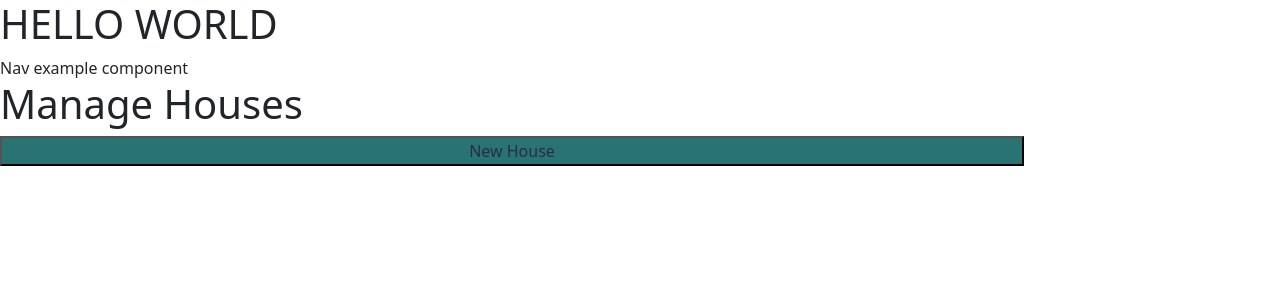
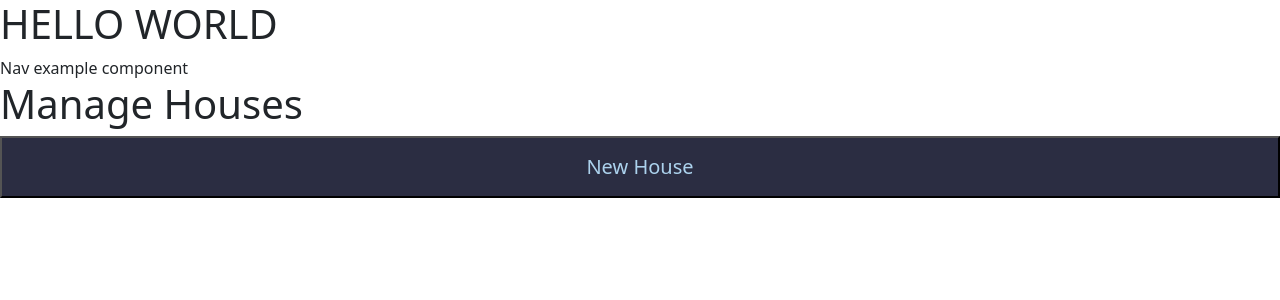
Before and after one commit to m-bocelli/matey, a Next.js app: page /manageHouses in a window 1280 px wide. Shown: the top 300 px of the page. Built offline with nearby package versions, Linux system fonts and the light colour scheme.

Commit message:
Fixing color scheme and removing unnecessary button

```diff
--- a/app/manageHouses/manageStyles.css
+++ b/app/manageHouses/manageStyles.css
@@ -1,11 +1,14 @@
 #newHouse {
-    width: 80%;
+    display: block;
+    width: 100%;
+    padding: 14px 28px;
+    font-size: 20px;
     text-align: center;
-    background-color: #297373;
-    color: #2B2D42;
+    background-color: #2B2D42;
+    color: #ACD2ED;
 }
 
 #newHouse:hover {
-    background-color: #2B2D42;
-    color: #297373;
+    background-color: #ACD2ED;
+    color: #2B2D42;
 }
--- a/app/manageHouses/page.jsx
+++ b/app/manageHouses/page.jsx
@@ -1,9 +1,9 @@
 import "./manageStyles.css";
 export default function ManageHousesUI() {
     return (
-        <>
-        <h1> Manage Houses </h1>
-        <button id="newHouse">New House</button>
-        </>
+        <div>
+            <h1> Manage Houses </h1>
+            <button id="newHouse">New House</button>
+        </div>
     )
 }
```
Also changed, not shown: app/createHouse/page.jsx (+4 -5 lines).
